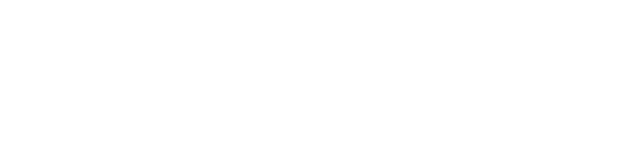
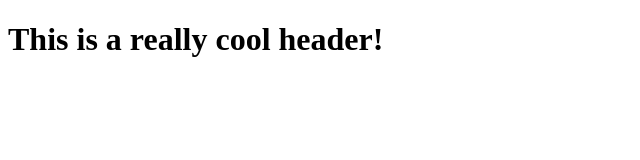
Before and after one commit to MattWilmot/helloWorld, a plain HTML site: page index.html in a window 1280 px wide. Shown: the whole page, without its empty margins (0-640 px from the left). Drawn offline with Linux system fonts and the light colour scheme.

Commit message:
Added a header <h1>
Added a header into the body: <h1> This is a really cool header! </h1>

```diff
--- a/index.html
+++ b/index.html
@@ -6,6 +6,7 @@
     <title>Hello World!</title>
 </head>
 <body>
+    <h1> This is a really cool header! </h1>
 
 </body>
 </html>
```
